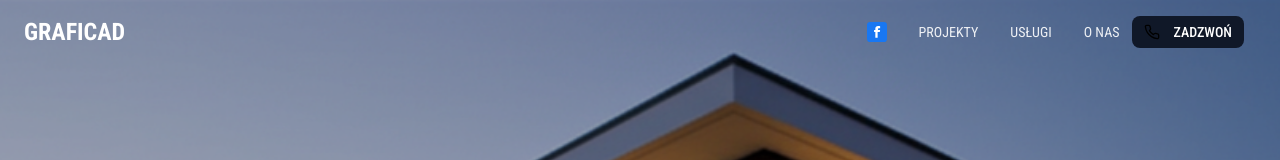
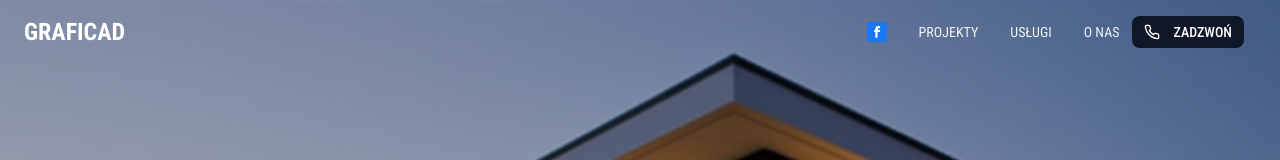
Before and after one commit to Kryki999/project-studio, a Next.js app: page / in a window 1280 px wide. Shown: the top 160 px of the page. Built offline with nearby package versions, Linux system fonts and the light colour scheme.

Commit message:
invert delete

```diff
--- a/components/SiteHeader.tsx
+++ b/components/SiteHeader.tsx
@@ -75,7 +75,7 @@ export default function SiteHeader() {
                         </nav>
                         <a href="tel:+48506760344" className="shrink-0">
                             <Button size="sm" className="bg-gray-900 text-white hover:bg-gray-800">
-                                <img src="/phone.svg" alt="Telefon" className="h-4 w-4 mr-2 invert" /> ZADZWOŃ
+                                <img src="/phone.svg" alt="Telefon" className="h-4 w-4 mr-2" /> ZADZWOŃ
                             </Button>
                         </a>
                         <button
```
